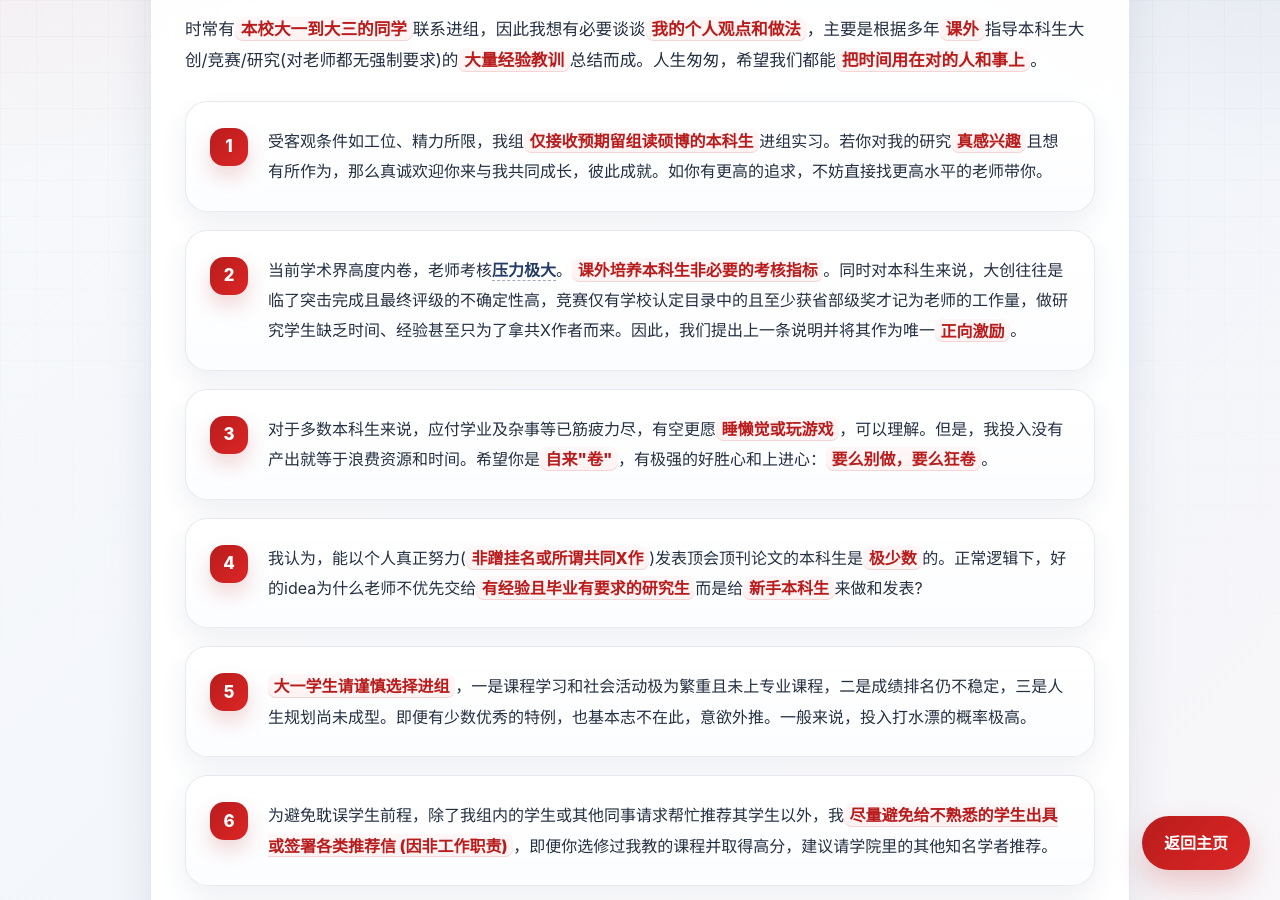
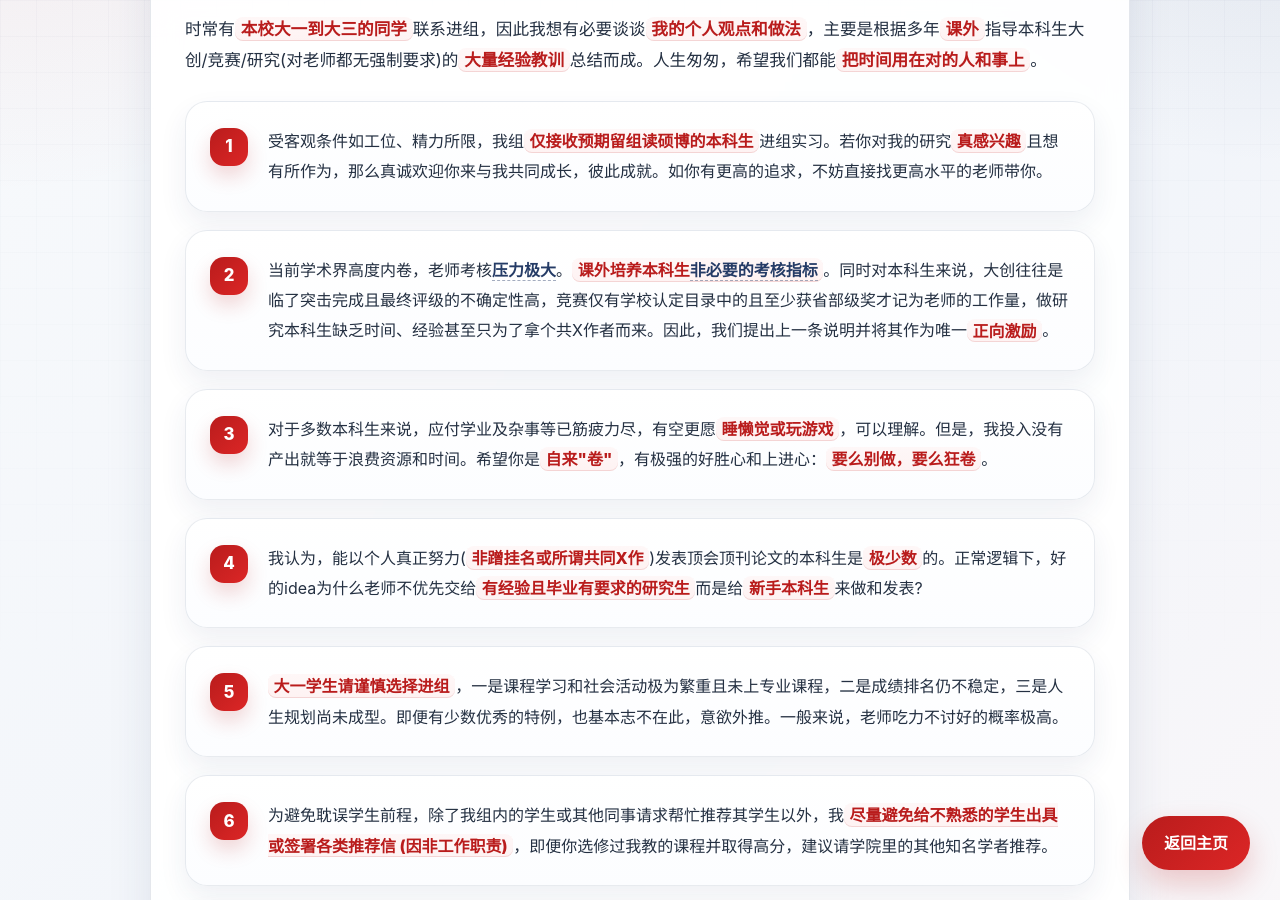
Before and after one commit to fangvv/Homepage, a Jekyll site: the page faq.html, which Jekyll copies as it is, in a window 1280 px wide and 900 px high, scrolled down 315 px. Built offline with Jekyll 4.4.1, drawn with Linux system fonts in a browser that asks for light colours; comment, search, counter and statistics services are not loaded.

Commit message:
update faq

```diff
--- a/faq.html
+++ b/faq.html
@@ -348,10 +348,11 @@
 
             <ol>
                 <li>受客观条件如工位、精力所限，我组<strong>仅接收预期留组读硕博的本科生</strong>进组实习。若你对我的研究<strong>真感兴趣</strong>且想有所作为，那么真诚欢迎你来与我共同成长，彼此成就。如你有更高的追求，不妨直接找更高水平的老师带你。</li>
-                <li>当前学术界高度内卷，老师考核<a href="https://www.zhihu.com/question/1976088728318538595" target="_blank">压力极大</a>。<strong>课外培养本科生非必要的考核指标</strong>。同时对本科生来说，大创往往是临了突击完成且最终评级的不确定性高，竞赛仅有学校认定目录中的且至少获省部级奖才记为老师的工作量，做研究学生缺乏时间、经验甚至只为了拿共X作者而来。因此，我们提出上一条说明并将其作为唯一<strong>正向激励</strong>。</li>
+                <li>当前学术界高度内卷，老师考核<a href="https://www.zhihu.com/question/1976088728318538595" target="_blank">压力极大</a>。<strong>课外培养本科生<a href="https://www.zhihu.com/question/1993742963784848897/answer/1993748322066920997" target="_blank">非必要的考核指标</a></strong>。同时对本科生来说，大创往往是临了突击完成且最终评级的不确定性高，竞赛仅有学校认定目录中的且至少获省部级奖才记为老师的工作量，做研究本科生缺乏时间、经验甚至只为了拿个共X作者而来。因此，我们提出上一条说明并将其作为唯一<strong>正向激励</strong>。</li>
                 <li>对于多数本科生来说，应付学业及杂事等已筋疲力尽，有空更愿<strong>睡懒觉或玩游戏</strong>，可以理解。但是，我投入没有产出就等于浪费资源和时间。希望你是<strong>自来"卷"</strong>，有极强的好胜心和上进心：<strong>要么别做，要么狂卷</strong>。</li>
                 <li>我认为，能以个人真正努力(<strong>非蹭挂名或所谓共同X作</strong>)发表顶会顶刊论文的本科生是<strong>极少数</strong>的。正常逻辑下，好的idea为什么老师不优先交给<strong>有经验且毕业有要求的研究生</strong>而是给<strong>新手本科生</strong>来做和发表?</li>
-                <li><strong>大一学生请谨慎选择进组</strong>，一是课程学习和社会活动极为繁重且未上专业课程，二是成绩排名仍不稳定，三是人生规划尚未成型。即便有少数优秀的特例，也基本志不在此，意欲外推。一般来说，投入打水漂的概率极高。</li>
+                <li><strong>大一学生请谨慎选择进组</strong>，一是课程学习和社会活动极为繁重且未上专业课程，二是成绩排名仍不稳定，三是人生规划尚未成型。即便有少数优秀的特例，也基本志不在此，意欲外推。一般来说，老师吃力不讨好的概率极高。</li>
+
                 <li>为避免耽误学生前程，除了我组内的学生或其他同事请求帮忙推荐其学生以外，我<strong>尽量避免给不熟悉的学生出具或签署各类推荐信 (因非工作职责)</strong>，即便你选修过我教的课程并取得高分，建议请学院里的其他知名学者推荐。</li>
                 <li>PS：我组有三位22级本科生留组读硕博，他/她们分别来自计科(22281291, <strong>综排第九</strong>)、人工智能(22281269, <strong>综排第一</strong>)和物联网(22281184, <strong>综排第三</strong>)等专业。如你有需要，可以先电邮他/她们了解到我组的更多信息。</li>
             </ol>
```
